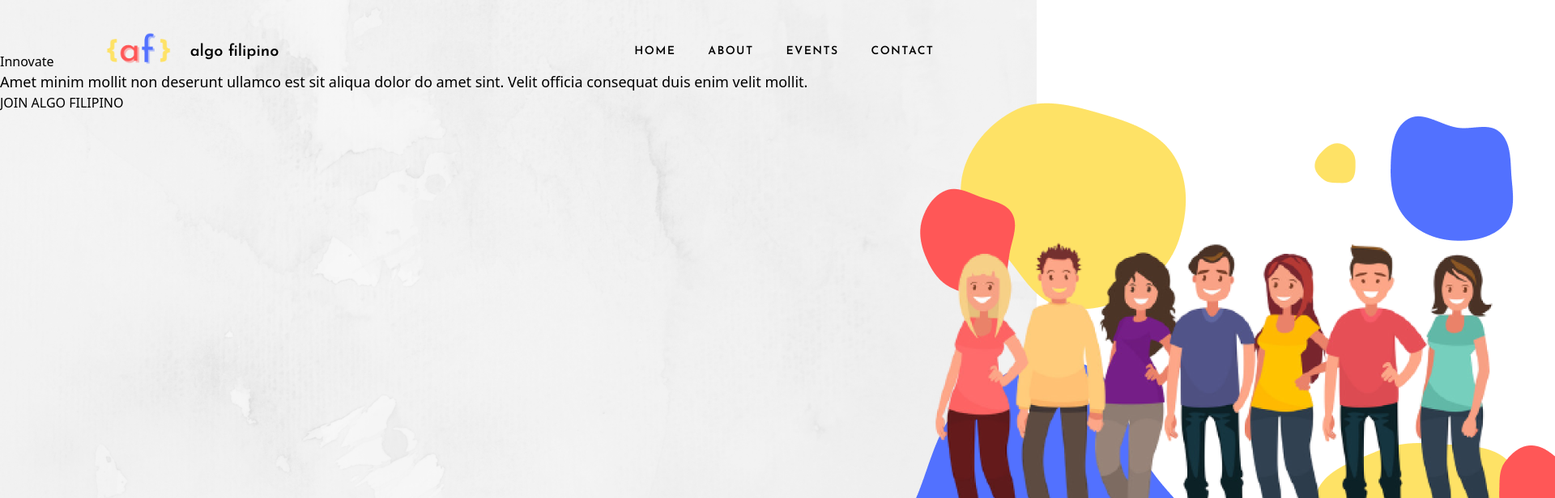
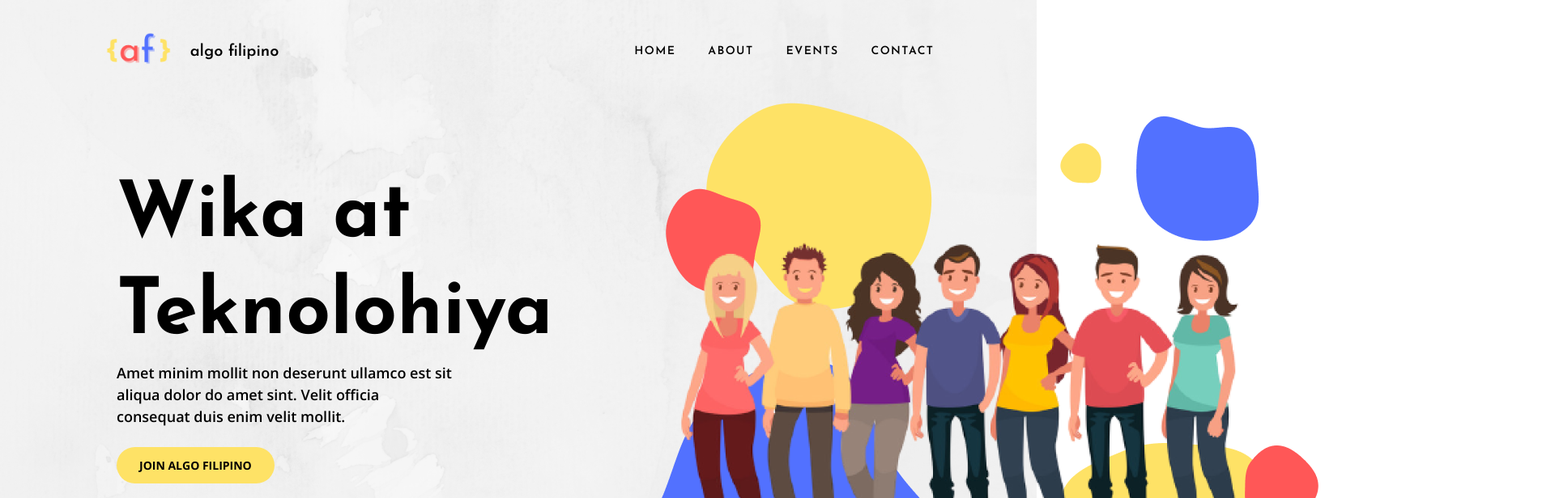
Before and after one commit to algofilipino/homepage, a React (Create React App) app: page / in a window 1280 px wide. Shown: the top 616 px of the page at 81% size, 1920 px wide, since content can reach past the window. Built offline with nearby package versions, Linux system fonts and the light colour scheme.

Commit message:
Edited header and added new components

```diff
--- /dev/null
+++ b/src/components/Button.jsx
@@ -0,0 +1,11 @@
+function Button() {
+  return (
+    <>
+      <button className="font-open font-bold text-btn bg-yellow-100 py-3 px-7 rounded-full mt-6">
+        JOIN ALGO FILIPINO
+      </button>
+    </>
+  );
+}
+
+export default Button;
--- a/src/components/Header.jsx
+++ b/src/components/Header.jsx
@@ -3,6 +3,7 @@ import { Link } from "react-router-dom";
 import "./components.css";
 import background from "../assets/background-img-1.png";
 import headerImage from "../assets/header-img.png";
+import Button from "./Button";
 
 function Header() {
   return (
@@ -13,18 +14,23 @@ function Header() {
         alt=""
       />
       <div className="grid grid-flow-col auto-cols-max">
-        <div className="grid grid-flow-row auto-rows-max md:auto-rows-min">
+        <div className="grid grid-flow-row auto-rows-max md:auto-rows-min ml-36 mt-36">
           <div>
-            <p className="">Innovate</p>
+            <h1 className="text-h1 font-josefin font-bold leading-tight">
+              Wika at <br /> Teknolohiya
+            </h1>
           </div>
           <div>
-            <p className="text-p">
-              Amet minim mollit non deserunt ullamco est sit aliqua dolor do
-              amet sint. Velit officia consequat duis enim velit mollit.{" "}
+            <p className="text-p font-open font-semibold">
+              Amet minim mollit non deserunt ullamco est sit
+              <br />
+              aliqua dolor do amet sint. Velit officia
+              <br />
+              consequat duis enim velit mollit.{" "}
             </p>
           </div>
           <div>
-            <button>JOIN ALGO FILIPINO</button>
+            <Button className="py-7" />
           </div>
         </div>
         <div>
--- /dev/null
+++ b/src/components/Introduction.jsx
@@ -0,0 +1,13 @@
+import bodyImage1 from "../assets/body-img-1.jpg";
+import bodyImage2 from "../assets/body-img-2.jpg";
+import background from "../assets/background-img-2.png";
+
+function Introduction() {
+  return (
+    <div>
+      <p></p>
+    </div>
+  );
+}
+
+export default Introduction;
--- a/tailwind.config.js
+++ b/tailwind.config.js
@@ -6,7 +6,7 @@ module.exports = {
       colors: {
         transparent: "transparent",
         white: "#FFFFFF",
-        black: "#000000",
+        gray: "#333333",
 
         red: {
           100: "#FF5757",
@@ -26,10 +26,10 @@ module.exports = {
         open: ['"Open Sans"'],
       },
       fontSize: {
-        h1: "144px",
-        h2: "96px",
-        h3: "72px",
-        h4: "36px",
+        h1: "96px",
+        h2: "72px",
+        h3: "36px",
+        h4: "28px",
         name: "20px",
         p: "18px",
         btn: "14px",
```
Also changed, not shown: src/components/Testimonials.jsx (added, +11 -0 lines).
